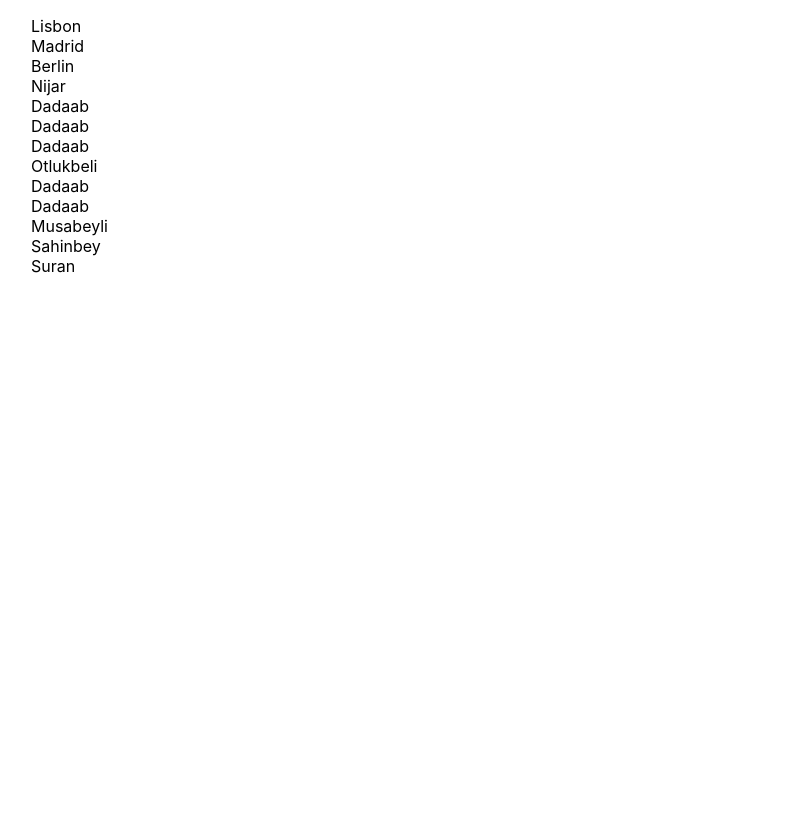
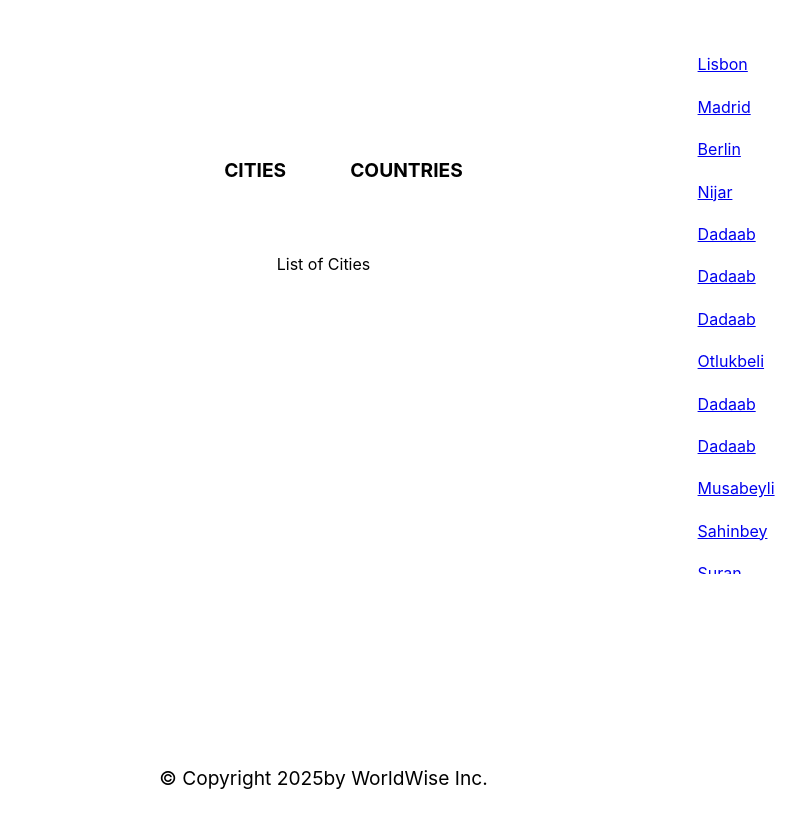
Before and after one commit to Blessing-bit-ui/Map, a React (Create React App) app in the folder maplocation/: page /app/cities in a window 1280 px wide. Shown: the top 828 px of the page, without its empty margins (9-815 px from the left). Before the commit the page ends 800 px from the top, so only its background shows below. Built offline with nearby package versions, Linux system fonts and the light colour scheme; data requests are answered from the project's data file.

Commit message:
creating a url

```diff
--- a/maplocation/src/App.js
+++ b/maplocation/src/App.js
@@ -9,6 +9,7 @@ import AppNav from "./component/AppNav";
 import PageNotFound from "./PageNotFound";
 import Countries from "./component/Countries";
 import AppLayOut from "./component/AppLayOut";
+import City from "./component/City";
 import { CityProvider } from "./ContextProvider/CityProvider";
 import { BrowserRouter, Routes, Route } from "react-router-dom";
 
@@ -18,9 +19,11 @@ function App() {
       <BrowserRouter>
         <Routes>
           <Route path="/" element={<HomePage />} />
-          <Route path="app" element={<AppLayOut />}/>
-          <Route path="app/cities" element={<Cities />} />
-          <Route path="app/countries" element={<Countries />} />
+          <Route path="app" element={<AppLayOut />}>
+          <Route path="cities/:id" element ={<City/>}/>
+          <Route path="cities" element={<Cities />} />
+          <Route path="countries" element={<Countries />} />
+          </Route>
           <Route path="product" element={<Product />} />
           <Route path="price" element={<Price />} />
           <Route path="login" element={<Login />} />
--- a/maplocation/src/component/AppLayOut.js
+++ b/maplocation/src/component/AppLayOut.js
@@ -1,10 +1,12 @@
 import SideBar from "./SideBar"
 import styles from '../modules/AppLayout.module.css'
+import { Outlet } from "react-router-dom";
 function AppLayOut() {
     return (
       <div className={styles.app}>
 
-        <SideBar />
+<SideBar/>
+<Outlet/>
       </div>
     );
 }
--- a/maplocation/src/component/Cities.js
+++ b/maplocation/src/component/Cities.js
@@ -1,4 +1,5 @@
 import CityList from "./CityList";
+import styles from "../modules/Cities.module.css";
 import { useEffect, useState } from "react";
 import { useCities } from "../ContextProvider/CityProvider";
 
@@ -11,7 +12,7 @@ function Cities() {
     [cities]
   );
   return (
-    <ul>
+    <ul  className={styles.cityList}>
       {cities.map((city) => (
        <CityList city={city} key={city.id}/>
       ))}
--- /dev/null
+++ b/maplocation/src/component/City.js
@@ -0,0 +1,12 @@
+import { useParams } from "react-router-dom"
+
+function City() {
+    const {id} = useParams
+    return (
+        <div>
+
+        </div>
+    )
+}
+
+export default City
--- a/maplocation/src/component/CityList.js
+++ b/maplocation/src/component/CityList.js
@@ -1,8 +1,13 @@
+ import { Link } from "react-router-dom"
 function CityList({city}) {
+
+    const {cityName, emoji, id, position} =city
     return (
-        <div>
-            {city.cityName}
-        </div>
+        <ul>
+         <Link to={`${cityName}&id=${id}?lat=${position.lat}&lng=${position.lng}`}>
+         {cityName}
+         </Link>
+        </ul>
     )
 }
 
--- a/maplocation/src/component/Countries.js
+++ b/maplocation/src/component/Countries.js
@@ -1,4 +1,5 @@
 import CountryLists from "./CountryList";
+import styles from "../modules/Countries.module.css"
 import { useEffect } from "react";
 import { useCities } from "../ContextProvider/CityProvider";
 
@@ -18,9 +19,9 @@ function Countries() {
   }, []);
 
   return (
-    <ul>
+    <ul className={styles.countryList}>
       {countries.map((country) => (
-       <CountryLists country={country}/>
+        <CountryLists country={country} />
       ))}
     </ul>
   );
--- /dev/null
+++ b/maplocation/src/modules/Cities.module.css
@@ -0,0 +1,16 @@
+
+.cityList {
+  width: 100%;
+  height: 65vh;
+  list-style: none;
+  overflow-y: scroll;
+  overflow-x: hidden;
+
+  display: flex;
+  flex-direction: column;
+  gap: 1.4rem;
+}
+
+.cityList::-webkit-scrollbar {
+  width: 0;
+}
--- /dev/null
+++ b/maplocation/src/modules/Countries.module.css
@@ -0,0 +1,12 @@
+.countryList {
+  width: 100%;
+  height: 65vh;
+  list-style: none;
+  overflow-y: scroll;
+  overflow-x: hidden;
+
+  display: grid;
+  grid-template-columns: 1fr 1fr;
+  align-content: start;
+  gap: 1.6rem;
+}
```
